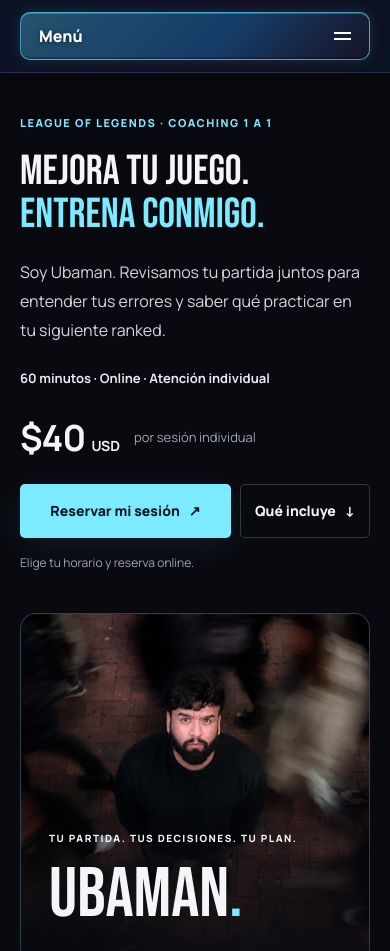
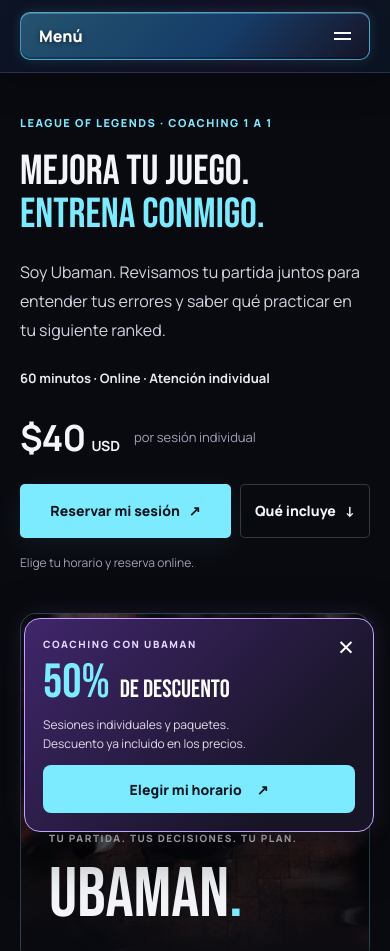
Before and after one commit to ubaman/ubaman.com, a plain HTML site: page index.html in a window 390 px wide. Shown: the top 951 px of the page. Drawn offline with Linux system fonts and the light colour scheme.

Commit message:
Añadir aviso flotante de coaching con enlace directo a horarios

```diff
--- a/coaching-home.css
+++ b/coaching-home.css
@@ -73,3 +73,23 @@
  .coaching-home .hero-actions { align-items:stretch; }
  .coach-copy .button-primary { flex:1 1 auto; }
 }
+
+/* Permanent coaching offer. Prices already include the advertised discount. */
+.coaching-offer { position:fixed; z-index:50; right:max(24px,env(safe-area-inset-right)); bottom:max(24px,env(safe-area-inset-bottom)); width:min(350px,calc(100vw - 32px)); max-height:calc(100dvh - 100px); overflow:auto; padding:24px; border:1px solid #c3a4ff; border-radius:16px; background:linear-gradient(135deg,#40266b,#171425 80%); box-shadow:0 16px 50px #0009,0 0 25px #b394ff30; animation:offer-appear .3s ease-out; }
+.coaching-offer .offer-eyebrow { margin:0 30px 12px 0; color:#e7d8ff; font-size:10px; font-weight:800; letter-spacing:1.6px; }
+.coaching-offer h2 { margin:0; color:#fff; font:400 30px/1.1 var(--display); }
+.coaching-offer h2 strong { color:var(--cyan); font:400 68px/.9 var(--display); display:block; margin-bottom:7px; }
+.coaching-offer .offer-description { color:#e1dbea; font-size:13px; line-height:1.6; margin:14px 0 18px; }
+.offer-close { position:absolute; top:5px; right:5px; width:44px; height:44px; border:0; border-radius:50%; background:transparent; color:white; font:28px/1 system-ui; }
+.offer-close:hover { background:#ffffff18; }
+.offer-cta { display:flex; align-items:center; justify-content:center; gap:15px; min-height:48px; padding:12px; border-radius:8px; background:var(--cyan); color:#08161d; font-size:14px; font-weight:800; }
+.offer-cta:hover { background:#b4f5ff; }
+@keyframes offer-appear { from { opacity:0; transform:translateY(15px); } to { opacity:1; transform:none; } }
+@media(max-width:600px) {
+ .coaching-offer { right:16px; bottom:max(12px,env(safe-area-inset-bottom)); padding:18px; }
+ .coaching-offer h2 { display:flex; align-items:baseline; flex-wrap:wrap; gap:10px; font-size:25px; }
+ .coaching-offer h2 strong { display:inline; font-size:48px; margin:0; }
+ .coaching-offer .offer-eyebrow { margin-bottom:10px; }
+ .coaching-offer .offer-description { font-size:12px; margin:10px 0 12px; }
+}
+@media(prefers-reduced-motion:reduce) { .coaching-offer { animation:none; } }
--- /dev/null
+++ b/coaching-offer.js
@@ -0,0 +1,14 @@
+(() => {
+  const offer = document.getElementById('coaching-offer');
+  if (!offer) return;
+  const key = 'ubaman-coaching-offer-dismissed-v1';
+  try { if (sessionStorage.getItem(key) === '1') { offer.hidden = true; return; } } catch {}
+  const close = offer.querySelector('.offer-close');
+  close.hidden = false;
+  close.addEventListener('click', () => {
+    offer.hidden = true;
+    try { sessionStorage.setItem(key, '1'); } catch {}
+    const reserve = document.querySelector('.coach-copy .button-primary');
+    if (reserve) reserve.focus({ preventScroll: true });
+  });
+})();
--- a/index.html
+++ b/index.html
@@ -15,9 +15,10 @@
   <link rel="preconnect" href="https://fonts.gstatic.com" crossorigin>
   <link href="https://fonts.googleapis.com/css2?family=Bebas+Neue&family=Manrope:wght@400;500;600;700;800&display=swap" rel="stylesheet">
   <link rel="stylesheet" href="/portal.css?v=20260924-2">
-  <link rel="stylesheet" href="/coaching-home.css?v=20261015-1">
+  <link rel="stylesheet" href="/coaching-home.css?v=20261015-2">
   <link rel="canonical" href="https://ubaman.com/">
   <script src="/hub.js?v=20260918-1" defer></script>
+  <script src="/coaching-offer.js?v=20261015-1" defer></script>
 </head>
 <body class="coaching-home">
   <a class="skip-link" href="#contenido">Saltar al contenido</a>
@@ -132,5 +133,13 @@
     <div class="footer-actions"><button id="share-button" type="button">Compartir <span aria-hidden="true">↗</span></button><a href="#inicio" aria-label="Volver arriba">↑</a></div>
     <span id="share-status" class="share-status" role="status" aria-live="polite"></span>
   </footer>
+
+  <aside class="coaching-offer" id="coaching-offer" aria-labelledby="offer-title">
+    <button class="offer-close" type="button" aria-label="Cerrar oferta de coaching" hidden>×</button>
+    <p class="offer-eyebrow">COACHING CON UBAMAN</p>
+    <h2 id="offer-title"><strong>50%</strong> DE DESCUENTO</h2>
+    <p class="offer-description">Sesiones individuales y paquetes.<br>Descuento ya incluido en los precios.</p>
+    <a class="offer-cta" href="https://reservas.ubaman.com/#schedule-heading">Elegir mi horario <span aria-hidden="true">↗</span></a>
+  </aside>
 </body>
 </html>
```
